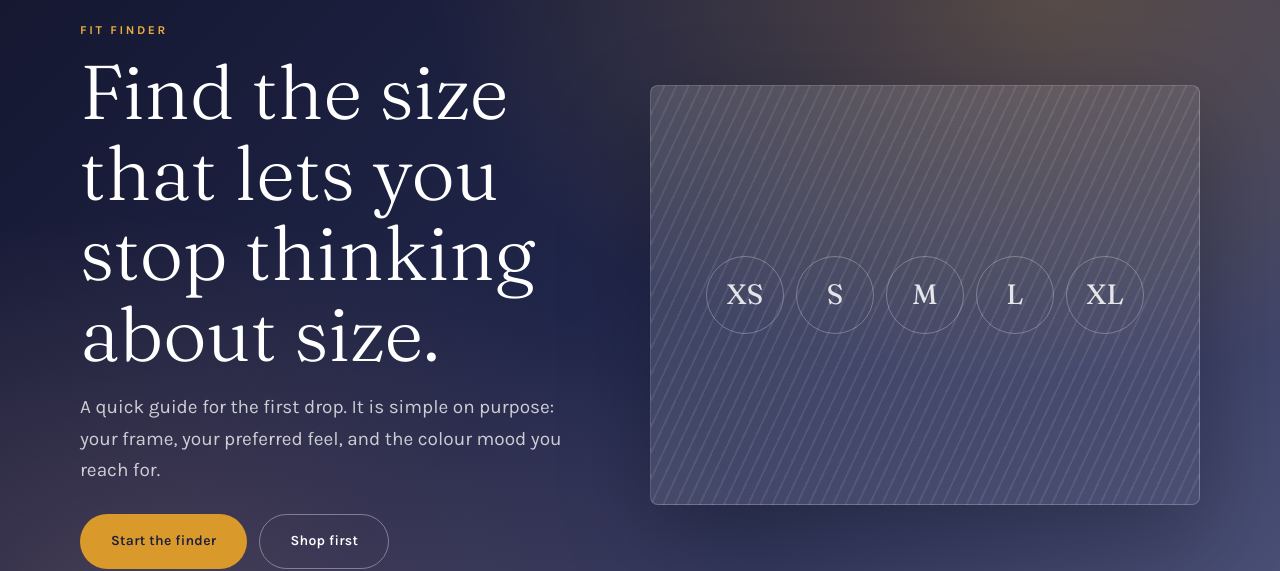
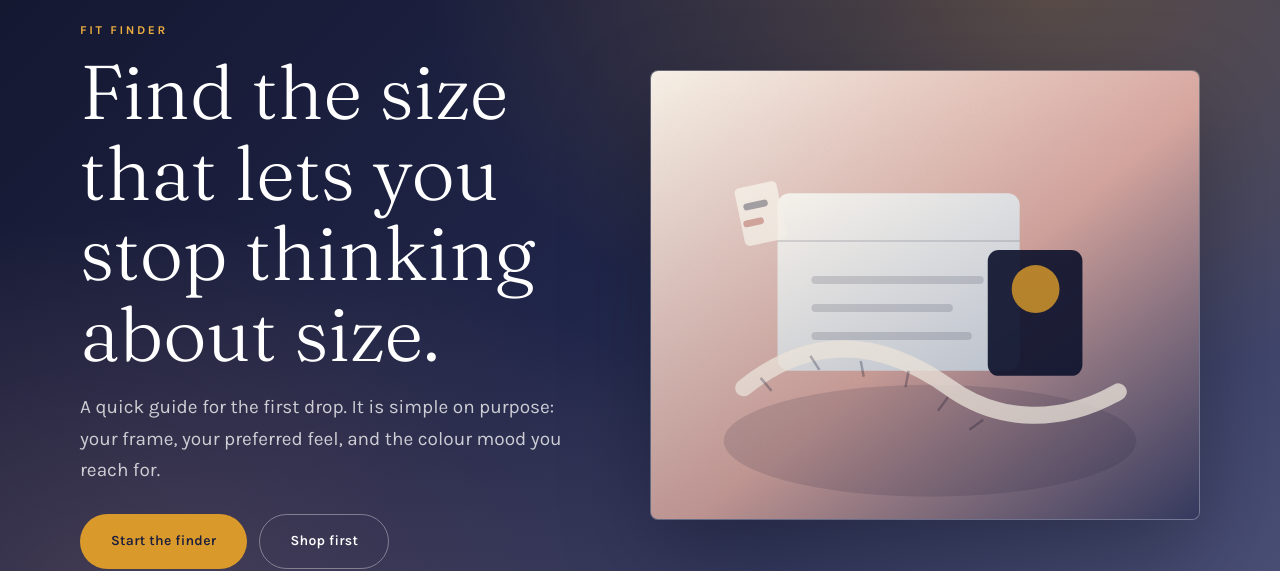
Before and after one commit to indergill2410-tech/Vyoma, a Next.js app: page /fit in a window 1280 px wide. Shown: the part 212-783 px from the top of the page. Built offline with nearby package versions, Linux system fonts and the light colour scheme; no server answers.

Commit message:
Add editorial imagery to fit page

```diff
--- a/app/fit/page.js
+++ b/app/fit/page.js
@@ -1,5 +1,6 @@
 import Link from "next/link";
 import FitFinder from "@/components/FitFinder";
+import EditorialImage from "@/components/EditorialImage";
 import { abs } from "@/lib/seo";
 
 export const metadata = {
@@ -41,9 +42,12 @@ export default function FitPage() {
               <Link href="/shop" className="btn ghost">Shop first</Link>
             </div>
           </div>
-          <div className="fit-scale" aria-hidden="true">
-            <span>XS</span><span>S</span><span>M</span><span>L</span><span>XL</span>
-          </div>
+          <EditorialImage
+            name="fitPackaging"
+            alt="Vyoma fit cards, soft packaging and measuring tape in dawn light"
+            className="fit-scale"
+            priority
+          />
         </div>
       </section>
 
```
